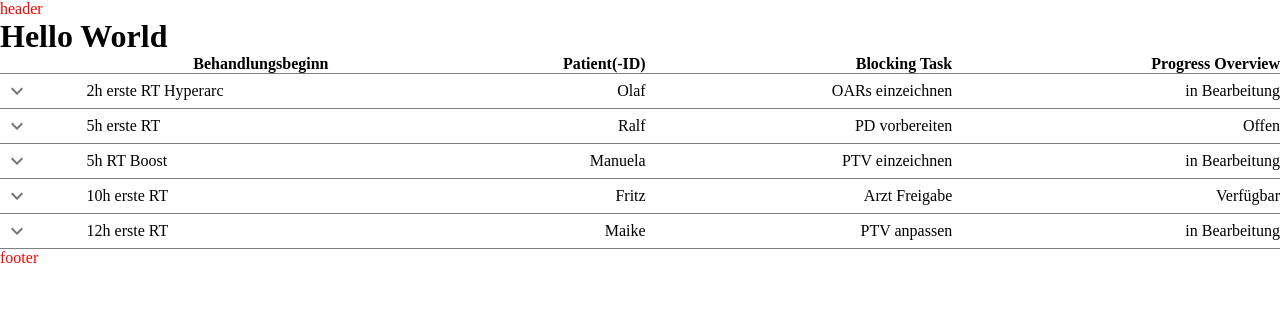
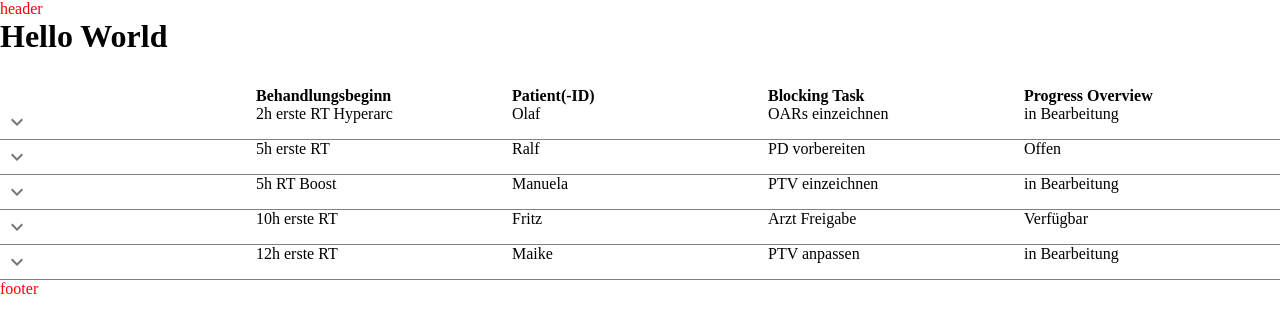
Before and after one commit to slizzered/CarePathDashboard, a Next.js app in the folder frontend/: page / in a window 1280 px wide. Shown: the top 332 px of the page. Built offline with nearby package versions, Linux system fonts and the light colour scheme.

Commit message:
changed table to <div> elements and CSS Grid Layout for positioning

```diff
--- a/frontend/src/components/Table/Table.js
+++ b/frontend/src/components/Table/Table.js
@@ -1,17 +1,7 @@
 import Styles from "./Table.module.css";
 import * as React from "react";
-import PropTypes from "prop-types";
-import Box from "@mui/material/Box";
 import Collapse from "@mui/material/Collapse";
 import IconButton from "@mui/material/IconButton";
-import Table from "@mui/material/Table";
-import TableBody from "@mui/material/TableBody";
-import TableCell from "@mui/material/TableCell";
-import TableContainer from "@mui/material/TableContainer";
-import TableHead from "@mui/material/TableHead";
-import TableRow from "@mui/material/TableRow";
-import Typography from "@mui/material/Typography";
-import Paper from "@mui/material/Paper";
 import KeyboardArrowDownIcon from "@mui/icons-material/KeyboardArrowDown";
 import KeyboardArrowUpIcon from "@mui/icons-material/KeyboardArrowUp";
 
@@ -36,8 +26,8 @@ function Row(props) {
 
   return (
     <React.Fragment>
-      <tr className={Styles.table_row}>
-        <td className={Styles.table_cell}>
+      <div className={Styles.table_row}>
+        <div className={Styles.table_cell}>
           <IconButton
             aria-label="expand row"
             size="small"
@@ -45,47 +35,18 @@ function Row(props) {
           >
             {open ? <KeyboardArrowUpIcon /> : <KeyboardArrowDownIcon />}
           </IconButton>
-        </td>
-        <td className={Styles.table_cell} component="th" scope="row">
-          {row.beginRT}
-        </td>
-        <td className={Styles.table_cell} align="right">
-          {row.patient}
-        </td>
-        <td className={Styles.table_cell} align="right">
-          {row.blocking_task}
-        </td>
-        <td className={Styles.table_cell} align="right">
-          {row.progress_overview}
-        </td>
-      </tr>
-      <tr>
-        <td style={{ paddingBottom: 0, paddingTop: 0 }} colSpan={6}>
+        </div>
+        <div className={Styles.table_cell}>{row.beginRT}</div>
+        <div className={Styles.table_cell}>{row.patient}</div>
+        <div className={Styles.table_cell}>{row.blocking_task}</div>
+        <div className={Styles.table_cell}>{row.progress_overview}</div>
+      </div>
       <Collapse in={open} timeout="auto" unmountOnExit>
         <h1>TestTest</h1>
       </Collapse>
-        </td>
-      </tr>
     </React.Fragment>
   );
 }
-
-Row.propTypes = {
-  row: PropTypes.shape({
-    calories: PropTypes.number.isRequired,
-    carbs: PropTypes.number.isRequired,
-    fat: PropTypes.number.isRequired,
-    history: PropTypes.arrayOf(
-      PropTypes.shape({
-        amount: PropTypes.number.isRequired,
-        customerId: PropTypes.string.isRequired,
-        date: PropTypes.string.isRequired,
-      })
-    ).isRequired,
-    beginRT: PropTypes.string.isRequired,
-    price: PropTypes.number.isRequired,
-  }).isRequired,
-};
 
 const rows = [
   createData(
@@ -109,29 +70,17 @@ const rows = [
 
 export default function CollapsibleTable() {
   return (
-    <TableContainer component="div">
-      <Table aria-label="collapsible table">
-        <thead className={Styles.table_header}>
-          <tr className={Styles.table_row}>
-            <th />
-            <th className={Styles.table_cell}> Behandlungsbeginn </th>
-            <th className={Styles.table_cell} align="right">
-              Patient(-ID)
-            </th>
-            <th className={Styles.table_cell} align="right">
-              Blocking Task
-            </th>
-            <th className={Styles.table_cell} align="right">
-              Progress Overview
-            </th>
-          </tr>
-        </thead>
-        <tbody>
+    <div className={Styles.table_container}>
+      <div className={Styles.table_header}>
+        <div className={Styles.table_cell} />
+        <div className={Styles.table_cell}> Behandlungsbeginn </div>
+        <div className={Styles.table_cell}>Patient(-ID)</div>
+        <div className={Styles.table_cell}>Blocking Task</div>
+        <div className={Styles.table_cell}>Progress Overview</div>
+      </div>
       {rows.map((row) => (
         <Row key={row.beginRT} row={row} />
       ))}
-        </tbody>
-      </Table>
-    </TableContainer>
+    </div>
   );
 }
--- a/frontend/src/components/Table/Table.module.css
+++ b/frontend/src/components/Table/Table.module.css
@@ -1,11 +1,17 @@
 .table_header {
-    font-weight: bold;
+  font-weight: bold;
+  display: grid;
+  grid-template-columns: 1fr 1fr 1fr 1fr 1fr;
 }
 
 .table_row {
-    border-bottom: 1px solid grey;
-  }
+  border-bottom: 1px solid grey;
+  display: grid;
+  grid-template-columns: 1fr 1fr 1fr 1fr 1fr;
+}
 
-  .table__row--last {
-    border-bottom: 0;
-  }
+.table_container {
+  width: 100%;
+  margin: 0 auto;
+  margin-top: 2rem;
+}
```
Lines whose indentation alone changed are shown as unchanged.
